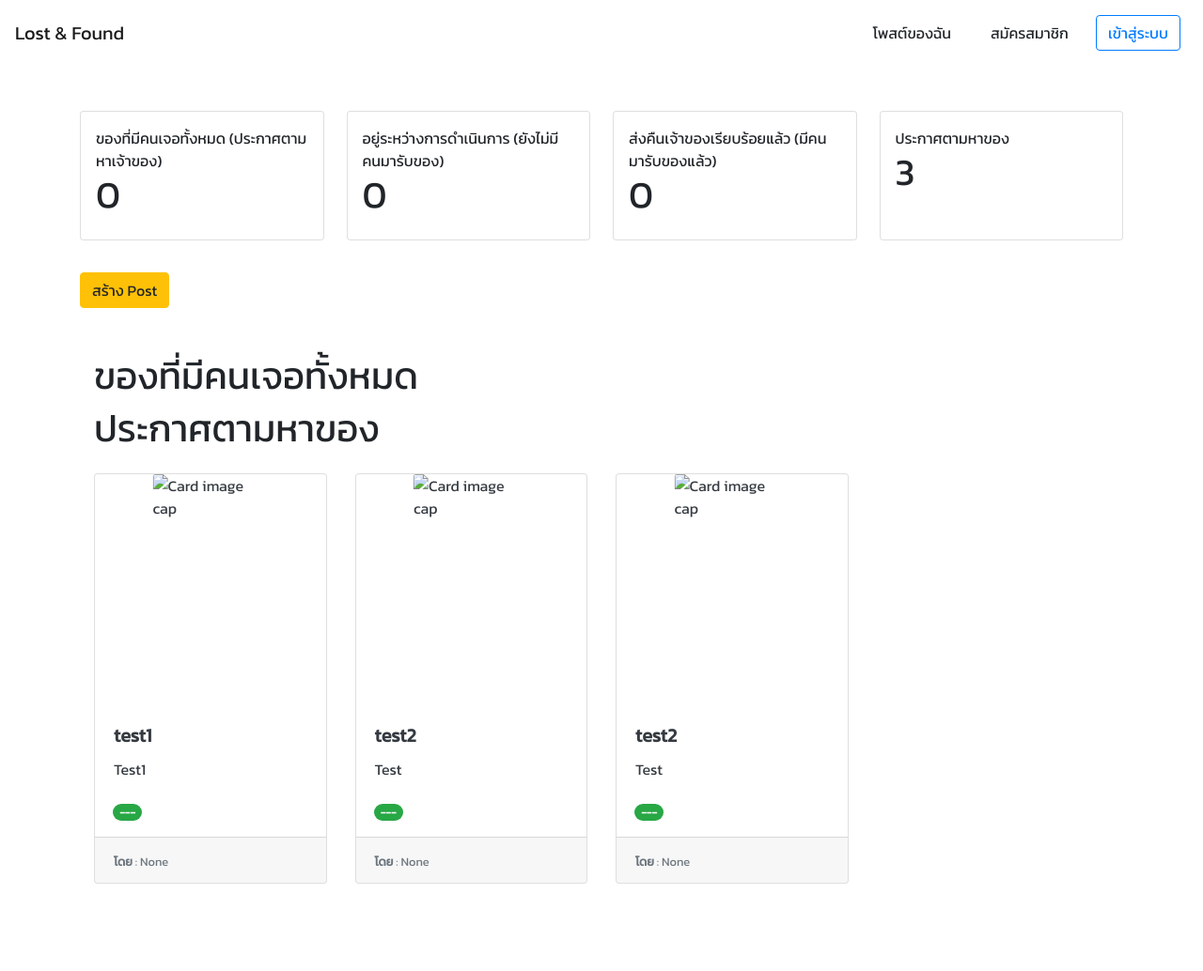
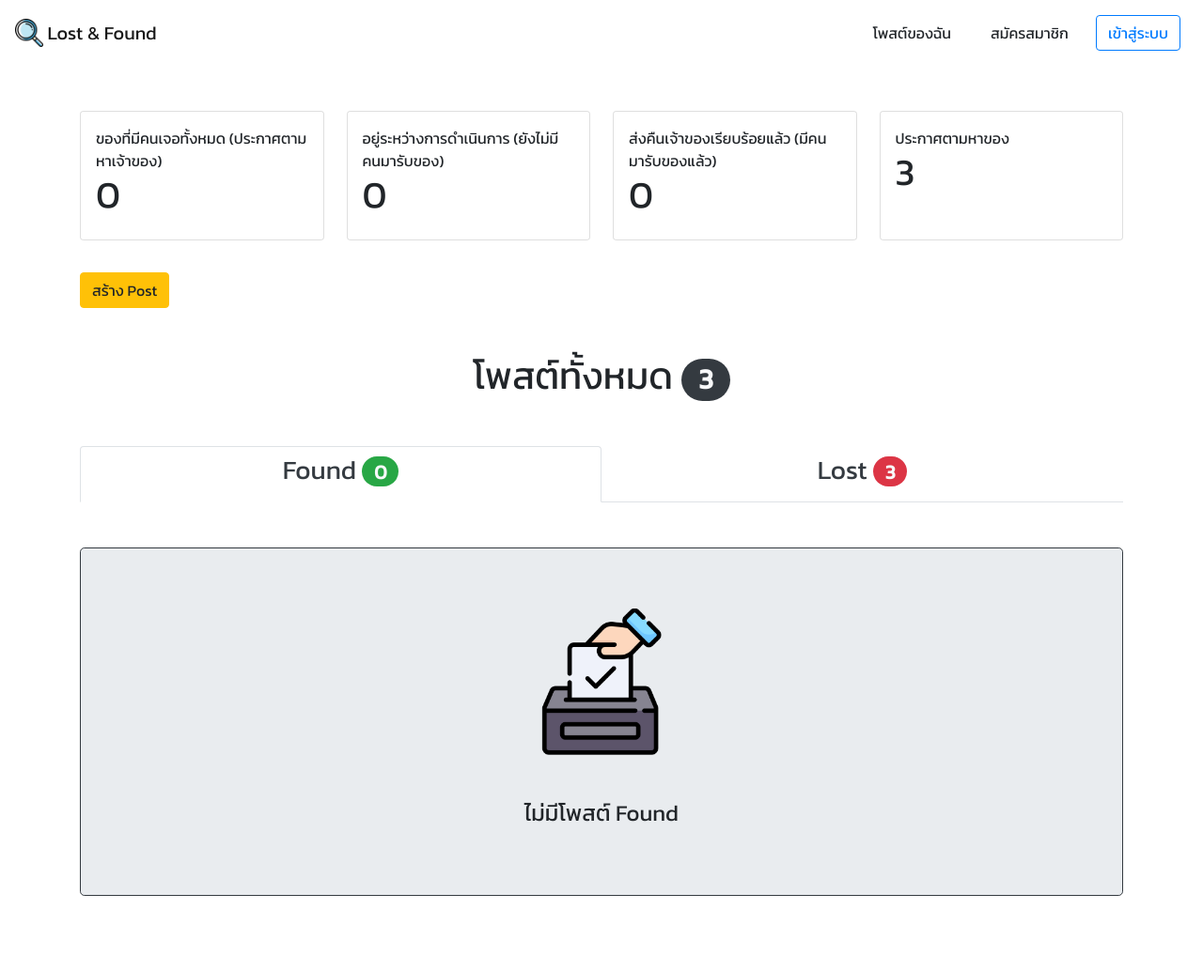
Before and after one commit to peetck/lost-and-found, a Django app: page / in a window 1280 px wide. Shown: the whole page at 94% size. Before the commit the page ends 941 px from the top, so only its background shows below. Run offline with Django 3.2, Linux system fonts and the light colour scheme; data comes from the database, SQL or seed files in the repository; both versions use the stored data as it was after the commit; some libraries are stand-ins or nearby versions.

Commit message:
Update :tada:

```diff
--- a/lost-and-found/accounts/templates/login.html
+++ b/lost-and-found/accounts/templates/login.html
@@ -15,6 +15,8 @@
             <label> รหัสผ่าน </label>
             <input type="password" name="password" class='form-control' required>
         </div>
+
+        <input type="hidden" name="next_url" value='{{ next_url }}'>
         <button type="submit" class='btn btn-primary mt-3'>ยืนยัน</button>
     </form>
 {% endblock %}
--- a/lost-and-found/accounts/templates/my_posts.html
+++ b/lost-and-found/accounts/templates/my_posts.html
@@ -6,6 +6,11 @@
     <div class="container">
         {% if posts == 'key' %}
             <h2>กรุณากรอก key เพื่อจัดการกระทู้ของคุณ</h2>
+            <form action="{% url 'my_posts' %}" method="POST">
+                {% csrf_token %}
+                <input type="text" name="key">
+                <input type="submit" value="ยืนยัน">
+            </form>
         {% else %}
             <div class="row">
                 {% for post in posts %}
--- a/lost-and-found/chats/urls.py
+++ b/lost-and-found/chats/urls.py
@@ -1,7 +1,8 @@
 from django.urls import path
 from .views import ChatIndexView, ChatToView
+from django.contrib.auth.decorators import login_required
 
 urlpatterns = [
-    path('', ChatIndexView.as_view(), name='chat_index'),
-    path('<int:user_id>/', ChatToView.as_view(), name='chat_to')
+    path('', login_required(ChatIndexView.as_view()), name='chat_index'),
+    path('<int:user_id>/', login_required(ChatToView.as_view()), name='chat_to')
 ]
--- a/lost-and-found/chats/views.py
+++ b/lost-and-found/chats/views.py
@@ -2,6 +2,7 @@ from django.shortcuts import render, HttpResponse
 from django.contrib.auth.models import User
 from django.views import View
 from .models import Message
+
 # Create your views here.
 
 class ChatIndexView(View):
--- a/lost-and-found/posts/templates/create.html
+++ b/lost-and-found/posts/templates/create.html
@@ -5,6 +5,9 @@
         <div class="row">
             <div class="col-lg-8">
                 <h1>สร้าง Post</h1>
+                {% if key_error %}
+                    {{ key_error }}
+                {% endif %}
                 <form action="{% url 'create' %}" method="POST">
                     {% csrf_token %}
                     {{ form.as_p }}
--- a/lost-and-found/posts/templates/index.html
+++ b/lost-and-found/posts/templates/index.html
@@ -1,5 +1,5 @@
 {% extends 'base_layout.html' %}
-
+{% load static %}
 {% block content %}
     <div class="container mt-5">
         <div class="row">
@@ -22,36 +22,43 @@
         </div>
     </div>
 
-    <!-- <div class="container">
-        <div class="row">
-            <div class="col">
-                <p>ชื่อโพสต์</p>
-                <input type="text" name="" id="" class='form-control'>
-            </div>
-            <div class="col">
-                <input type="text" name="" id="" class='form-control'>
-            </div>
-            <div class="col">
-                <input type="text" name="" id="" class='form-control'>
-            </div>
-            <div class="col">
-                <input type="text" name="" id="" class='form-control'>
-            </div>
-        </div>
-    </div> -->
+
 
     <h1 class='mt-4'>
         <a class='btn btn-warning' href="{% url 'create' %}">สร้าง Post</a>
     </h1>
 
-    <div class="container mt-5">
-        <h1>ของที่มีคนเจอทั้งหมด</h1>
+    <h1 class='text-center my-5'>
+        โพสต์ทั้งหมด
+        <span class="badge badge-pill badge-dark text-light"> {{ all }} </span>
+    </h1>
+    <ul class="nav nav-tabs nav-justified mb-5" id="nav-tab" role="tablist">
+        <li class="nav-item">
+            <a class="nav-link active" id="available-tab" data-toggle="tab" href="#available" role="tab" aria-controls="available" aria-selected="true">
+                <h3 class='text-dark'>Found <span class="badge badge-pill badge-success text-light"> {{ founds|length }}</span></h3>
+            </a>
+        </li>
+        <li class="nav-item">
+            <a class="nav-link" id="closed-tab" data-toggle="pill" href="#closed" role="tab" aria-controls="closed" aria-selected="false">
+                <h3 class='text-dark'>Lost <span class="badge badge-pill badge-danger text-light"> {{ losts|length }}</span></h3>
+            </a>
+        </li>
+    </ul>
+    <div class="tab-content mb-5">
+        <div class="tab-pane fade show active" id="available" role="tabpanel" aria-labelledby="available-tab">
+            <div class="container">
                 <div class="row">
+                    {% if founds|length == 0 %}
+                        <div class='col-lg-12 jumbotron text-center border border-dark'>
+                            <img src="{% static 'images/post.png' %}" width='15%' class='mb-5'>
+                            <h4>ไม่มีโพสต์ Found</h4>
+                        </div>
+                    {% endif %}
                     {% for post in founds %}
                         <a class="col-lg-3 my-3 text-decoration-none" href="{% url 'detail' post.id %}">
                             <div class="card h-100 w-100 text-dark mycard">
                                 <div class="wrapper">
-                            <img class="card-img-top" src="https://s.yimg.com/uu/api/res/1.2/DdytqdFTgtQuxVrHLDdmjQ--~B/aD03MTY7dz0xMDgwO3NtPTE7YXBwaWQ9eXRhY2h5b24-/https://media-mbst-pub-ue1.s3.amazonaws.com/creatr-uploaded-images/2019-11/7b5b5330-112b-11ea-a77f-7c019be7ecae" alt="Card image cap">
+                                    <img class="card-img-top" src="{{ poll.picture.url }}" alt="Card image cap">
                                 </div>
                                 <div class="card-body">
                                     <h5 class="card-title">
@@ -77,8 +84,18 @@
                         </a>
                     {% endfor %}
                 </div>
-        <h1>ประกาศตามหาของ</h1>
+            </div>
+        </div>
+
+        <div class="tab-pane fade" id="closed" role="tabpanel" aria-labelledby="closed-tab">
+            <div class="container">
                 <div class="row">
+                    {% if losts|length == 0 %}
+                        <div class='col-lg-12 jumbotron text-center border border-dark'>
+                            <img src="{% static 'images/post.png' %}" width='15%' class='mb-5'>
+                            <h4>ไม่มีโพสต์ losts</h4>
+                        </div>
+                    {% endif %}
                     {% for post in losts %}
                     <a class="col-lg-3 my-3 text-decoration-none" href="{% url 'detail' post.id %}">
                         <div class="card h-100 w-100 text-dark mycard">
@@ -110,4 +127,8 @@
                     {% endfor %}
                 </div>
             </div>
+        </div>
+    </div>
+
+
 {% endblock %}
--- a/lost-and-found/posts/views.py
+++ b/lost-and-found/posts/views.py
@@ -24,7 +24,7 @@ class IndexView(View):
         self.context['founds'] = founds
         self.context['active'] = active
         self.context['closed'] = len(founds) - active
-
+        self.context['all'] = len(founds) + len(losts)
         return render(request, self.template_name, self.context)
 
 
@@ -44,7 +44,13 @@ class CreateView(View):
                 post.user = request.user
             else:
                 post.key = request.POST.get('key')
+                for i in Post.objects.all():
+                    if i.key == post.key:
+                        self.context['form'] = form
+                        self.context['key_error'] = 'มี key นี้อยู่ในระบบแล้ว'
+                        return render(request, self.template_name, self.context)
             post.save()
+            return redirect('detail', post_id=post.id)
 
         self.context['form'] = form
         return render(request, self.template_name, self.context)
--- a/lost-and-found/templates/base_layout.html
+++ b/lost-and-found/templates/base_layout.html
@@ -16,7 +16,7 @@
         </button>
         <div class="collapse navbar-collapse" id="navbarTogglerDemo01">
           <a class="navbar-brand" href="{% url 'index' %}">
-              <!-- <img src="{% static 'images/vote.png' %}" width="30" height="30" class="d-inline-block align-top" alt=""> -->
+              <img src="{% static 'images/lost&found.png' %}" width="30" height="30" class="d-inline-block align-top" alt="">
               Lost & Found
           </a>
         <ul class="navbar-nav ml-auto">
@@ -37,7 +37,7 @@
                 </li>
                 <li class="nav-item dropdown">
                     <a class="nav-link dropdown-toggle" href="#" id="navbarDropdownMenuLink" role="button" data-toggle="dropdown" aria-haspopup="true" aria-expanded="false">
-                        <img class='' src="{{ request.user.userprofile.avatar.url }}" width="40" height="40" class="rounded-circle">
+                        <img class='rounded-circle' src="{{ request.user.userprofile.avatar.url }}" width="40" height="40" class="rounded-circle">
                     </a>
                     <div class="dropdown-menu dropdown-menu-right" aria-labelledby="navbarDropdownMenuLink">
                         <a class="dropdown-item" href="{% url 'profile' user.id %}">โปรไฟล์ของฉัน</a>
```
Also changed, not shown: lost-and-found/accounts/forms.py (+12 -9 lines), lost-and-found/accounts/templates/signup.html (+7 -4 lines), lost-and-found/accounts/views.py (+17 -8 lines), lost-and-found/db.sqlite3, lost-and-found/static/images/post.png (added). Lines whose indentation alone changed are shown as unchanged.
